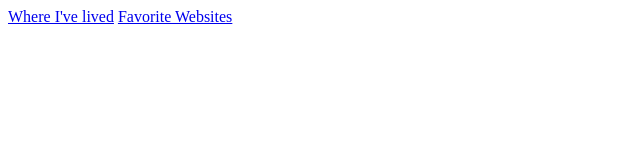
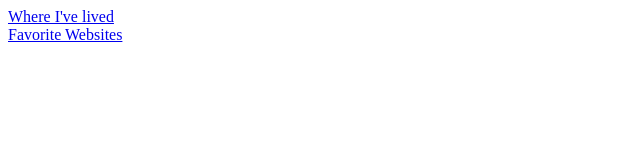
Before and after one commit to phughlett/StaticSite, a plain HTML site: page favorites.html in a window 1280 px wide. Shown: the whole page, without its empty margins (0-640 px from the left). Drawn offline with Linux system fonts and the light colour scheme.

Commit message:
Fixed Menu

```diff
--- a/favorites.html
+++ b/favorites.html
@@ -16,8 +16,8 @@
 
   <header>
     <nav>
-      <a href="index.html">Where I've lived</a>
-      <a href="favorites.html">Favorite Websites</a>
+      <a href="index.html">Where I've lived</a><br>
+      <a href="favorites.html">Favorite Websites</a><br>
     </nav>
   </header>
 
```
Also changed, not shown: index.html (+2 -2 lines).
